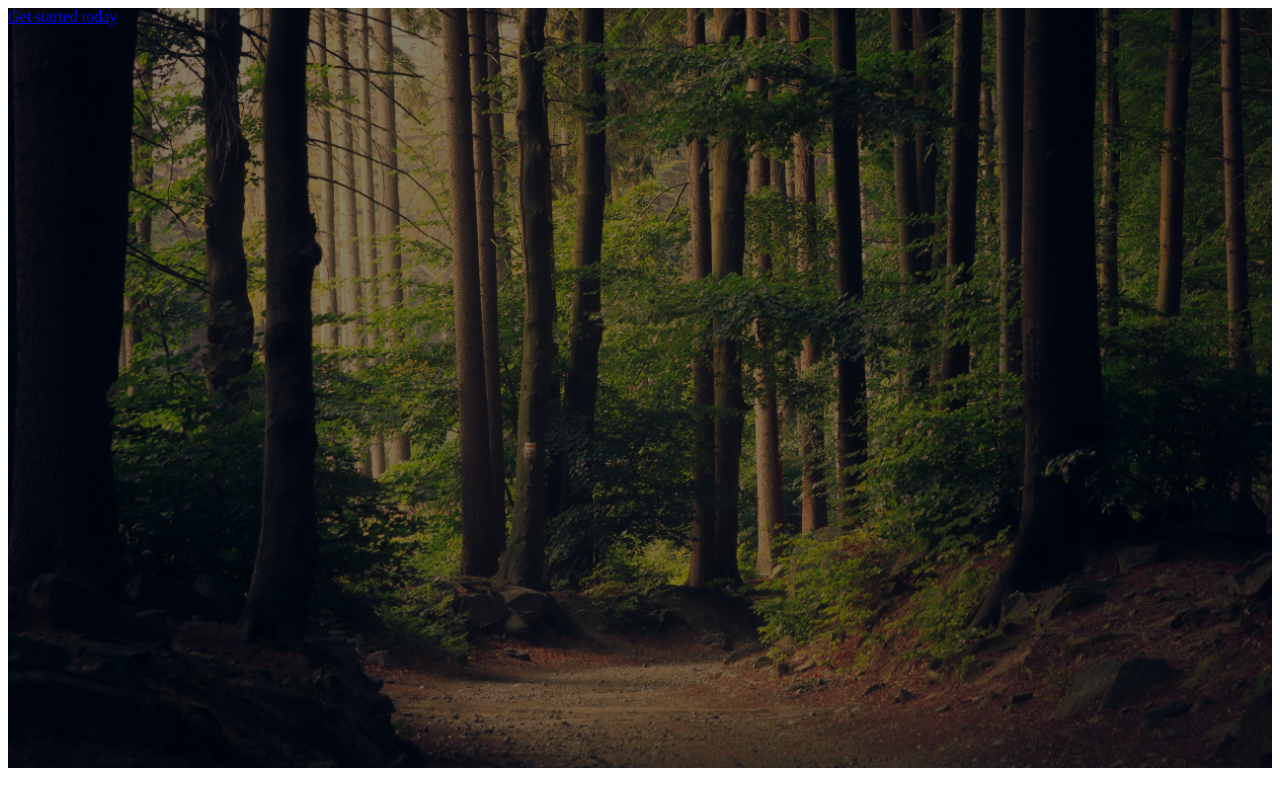
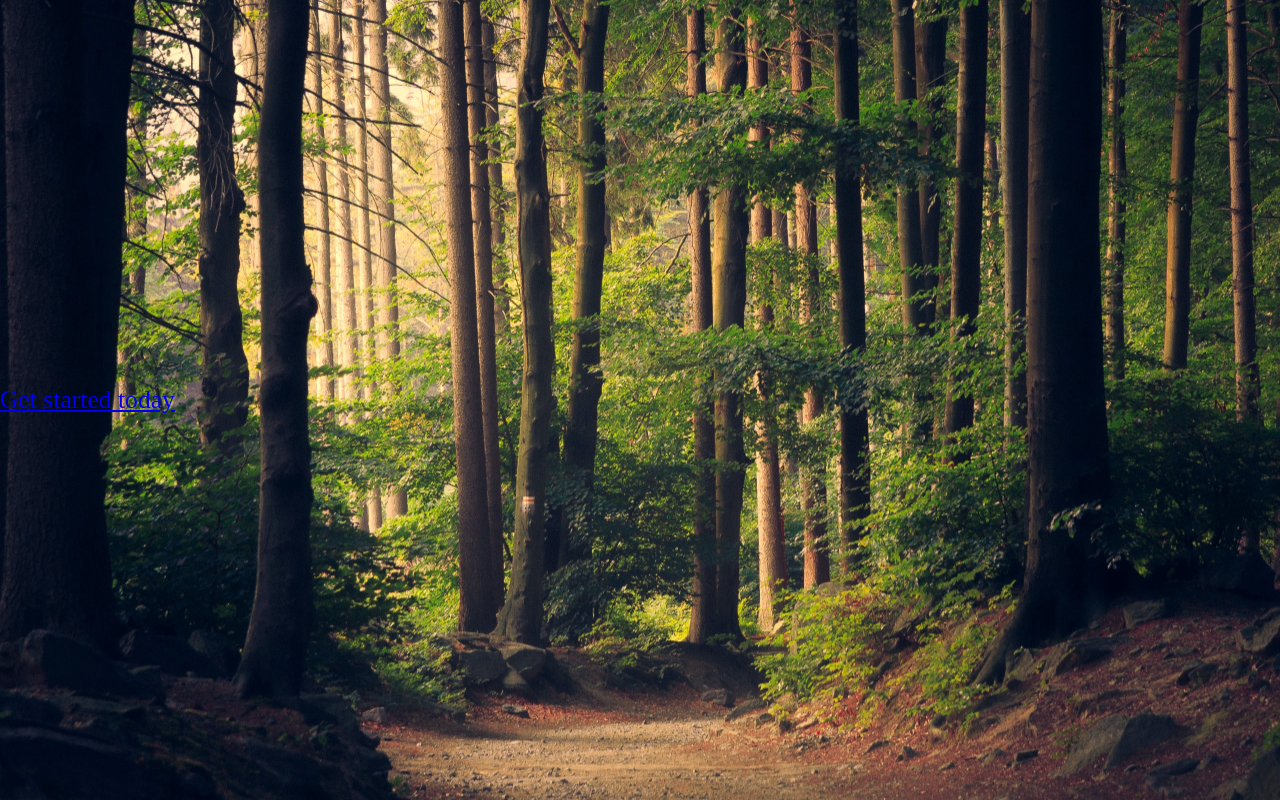
Before and after one commit to dan-jugz/Lets_Drift, a Python web app: template app/templates/index.html in a window 1280 px wide. Run offline with Jinja, Linux system fonts and the light colour scheme; the template is opened without the code that fills it, so the values that code supplies are empty; some libraries are stand-ins or nearby versions.

Commit message:
add the wrapper stylings for the index page

```diff
--- a/app/templates/index.html
+++ b/app/templates/index.html
@@ -8,11 +8,28 @@
 </head>
 <body>
 <style>
-.cover-main {
-    background: linear-gradient(rgba(0, 0, 0, 0.5), rgba(0, 0, 0, 0.5)),
-        url(..static/images/forest.jpg) right bottom no-repeat;
-    background-size: cover;
-    height: 95vh;
+    *{
+        padding: 0;
+        margin: 0;
+    }
+
+    .wrapper{
+        width: 100%;
+        height: 100vh;
+        background: url(../static/images/forest.jpg);
+        background-position: center;
+        background-size: cover;
+        display:flex;
+        justify-content: center;
+        flex-direction: column;
+        font-size:2vw;
+        color:#fff;
+
+
+    }
+
+    .btn{
+
     }
 </style>
     <section class="cover-main" id="home">
@@ -25,5 +42,6 @@
     </section>
 
 
+
 </body>
 </html>
```
